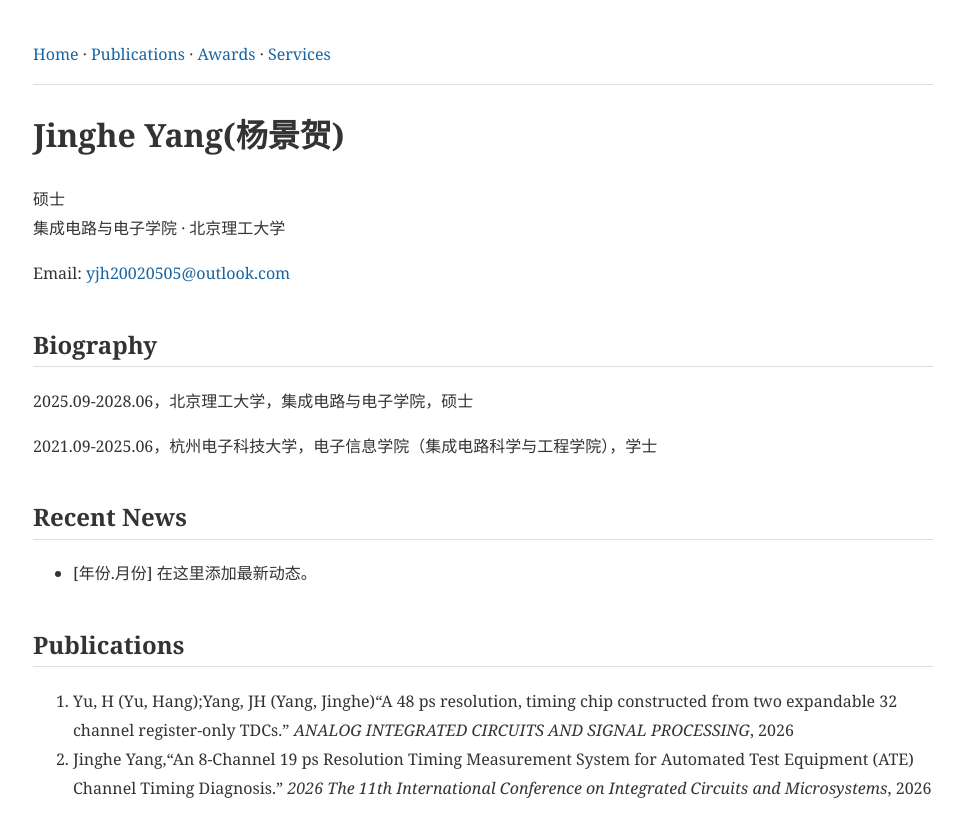
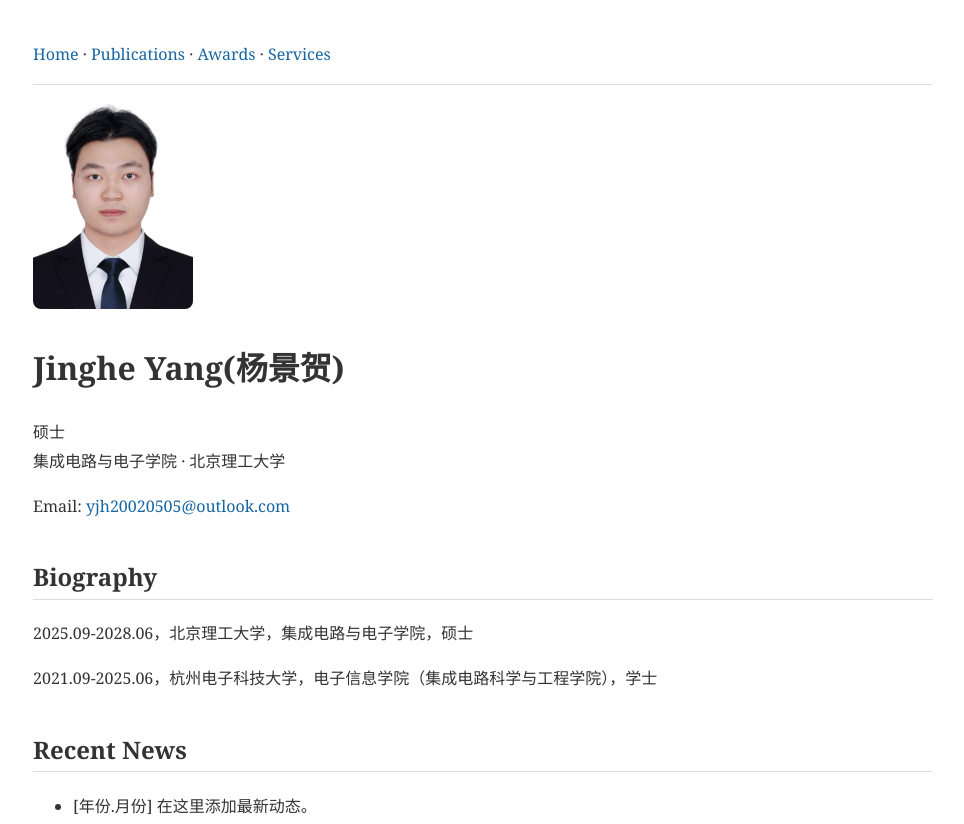
Before and after one commit to Freedom-jh/Freedom-jh.github.io, a plain HTML site: page index.html in a window 1280 px wide. Shown: the top 824 px of the page, without its empty margins (157-1121 px from the left). Drawn offline with Linux system fonts and the light colour scheme.

Commit message:
Add profile image for Jinghe Yang

```diff
--- a/index.html
+++ b/index.html
@@ -26,6 +26,10 @@
     <a href="#awards">Awards</a> ·
     <a href="#services">Services</a>
   </nav>
+
+<img src="photo.jpg"
+     alt="Jinghe Yang"
+     style="width:160px; height:auto; border-radius:8px;">
 
   <h1>Jinghe Yang(杨景贺)</h1>
   <p>硕士<br>集成电路与电子学院 · 北京理工大学</p>
```
